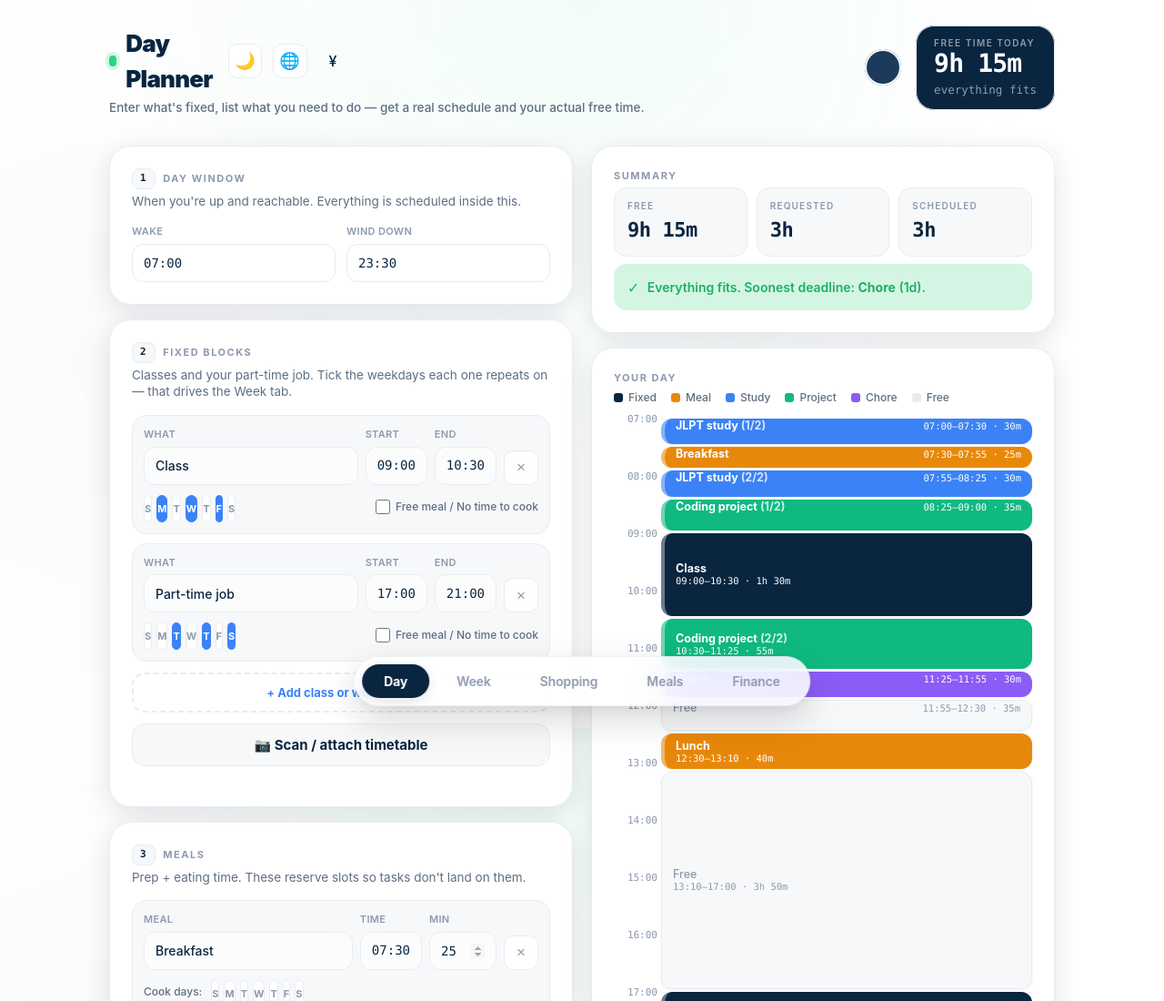
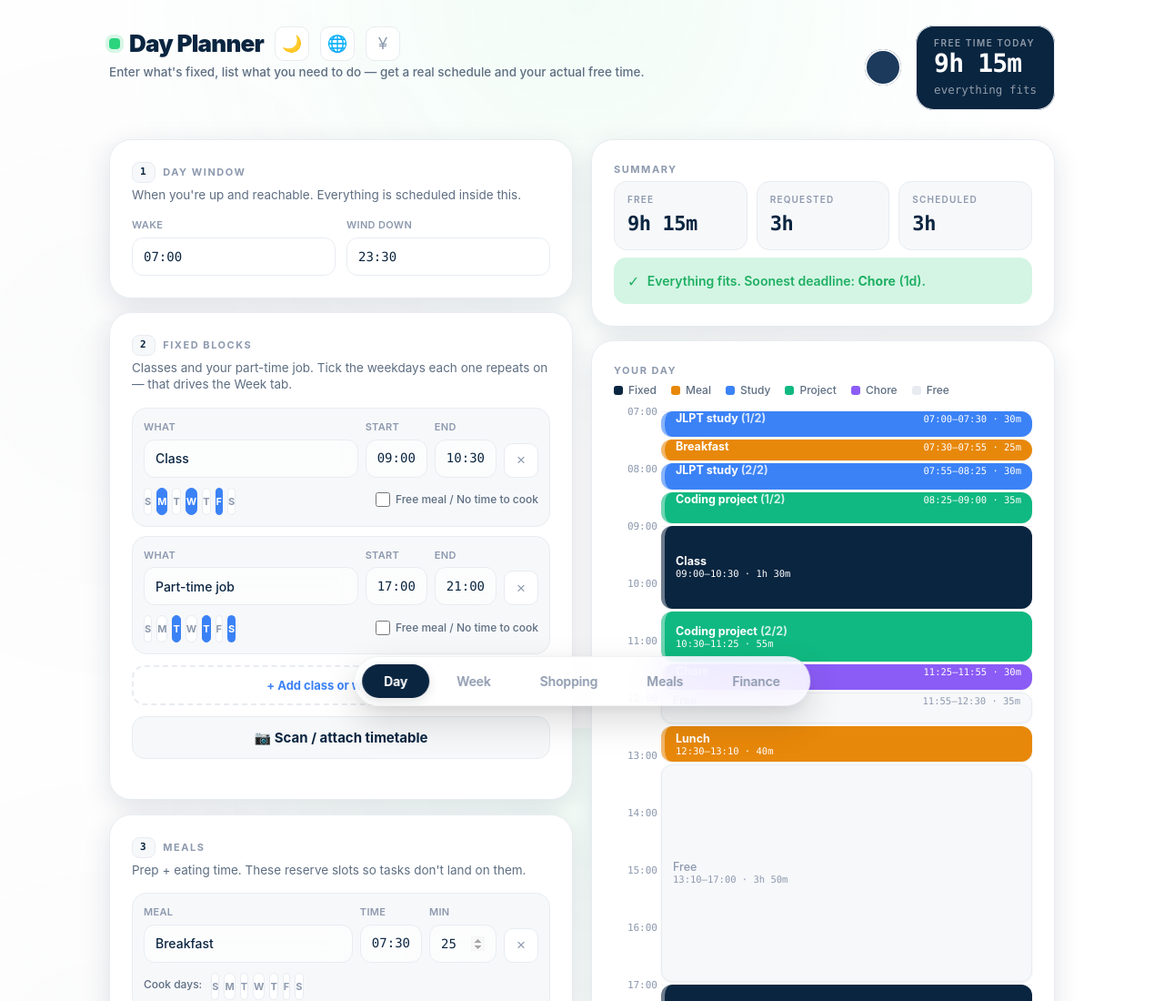
Before and after one commit to Manojx2005/DailyPlanner, a plain HTML site: page index.html in a window 1280 px wide. Shown: the top 1100 px of the page at 91% size. Drawn offline with Linux system fonts and the light colour scheme.

Commit message:
style: change currency selector to custom dropdown

```diff
--- a/index.html
+++ b/index.html
@@ -28,15 +28,10 @@
           <button class="iconbtn" id="langToggle" type="button" aria-haspopup="true" aria-expanded="false" aria-label="Language" style="font-size:18px">🌐</button>
           <div class="dropdown-content lang-dropdown" id="langDropdown"></div>
         </div>
-        <select id="currencySel" aria-label="Currency" class="currency-sel" style="background:transparent; border:none; color:inherit; font-size:16px; cursor:pointer; outline:none;">
-          <option value="¥">¥</option>
-          <option value="$">$</option>
-          <option value="€">€</option>
-          <option value="£">£</option>
-          <option value="₹">₹</option>
-          <option value="Rp">Rp</option>
-          <option value="₫">₫</option>
-        </select>
+        <div class="lang-menu" id="currencyMenu">
+          <button class="iconbtn" id="currencyToggle" type="button" aria-haspopup="true" aria-expanded="false" aria-label="Currency" style="font-size:18px">¥</button>
+          <div class="dropdown-content lang-dropdown" id="currencyDropdown"></div>
+        </div>
       </div>
       <p data-i18n="app.tagline">Enter what's fixed, list what you need to do — get a real schedule and your actual free time.</p>
     </div>
--- a/js/app.js
+++ b/js/app.js
@@ -1169,17 +1169,53 @@
     `<button class="dropdown-btn lang-opt${l.code===cur?" active":""}" type="button" data-lang="${l.code}" role="menuitemradio" aria-checked="${l.code===cur}">${esc(l.label)}</button>`
   ).join("");
 }
+const CURRENCIES = [
+  { code: "¥", label: "¥" },
+  { code: "$", label: "$" },
+  { code: "€", label: "€" },
+  { code: "£", label: "£" },
+  { code: "₹", label: "₹" },
+  { code: "Rp", label: "Rp" },
+  { code: "₫", label: "₫" }
+];
+
+function renderCurrencyMenu() {
+  const cur = state.currency || "¥";
+  $("currencyToggle").textContent = cur;
+  $("currencyDropdown").innerHTML = CURRENCIES.map(c =>
+    `<button class="dropdown-btn lang-opt${c.code===cur?" active":""}" type="button" data-currency="${c.code}" role="menuitemradio" aria-checked="${c.code===cur}">${esc(c.label)}</button>`
+  ).join("");
+}
+
 function initCurrencySelect() {
-  const sel = $("currencySel");
-  if (!sel) return;
-  sel.value = state.currency || "¥";
-  sel.onchange = e => {
-    state.currency = e.target.value;
+  const toggle = $("currencyToggle");
+  if (!toggle) return;
+  renderCurrencyMenu();
+  toggle.onclick = e => {
+    e.stopPropagation();
+    const open = $("currencyDropdown").classList.toggle("show");
+    toggle.setAttribute("aria-expanded", String(open));
+  };
+  // pick a currency
+  $("currencyDropdown").addEventListener("click", e => {
+    const btn = e.target.closest("[data-currency]");
+    if (!btn) return;
+    state.currency = btn.dataset.currency;
     setCurrency(state.currency);
     save();
+    renderCurrencyMenu();
+    $("currencyDropdown").classList.remove("show");
+    toggle.setAttribute("aria-expanded", "false");
     applyLanguage();
     reRenderAll();
-  };
+  });
+  // click-outside closes
+  document.addEventListener("click", e => {
+    if (!e.target.closest("#currencyMenu")) {
+      $("currencyDropdown").classList.remove("show");
+      toggle.setAttribute("aria-expanded", "false");
+    }
+  });
 }
 
 function initLangSelect(){
```
